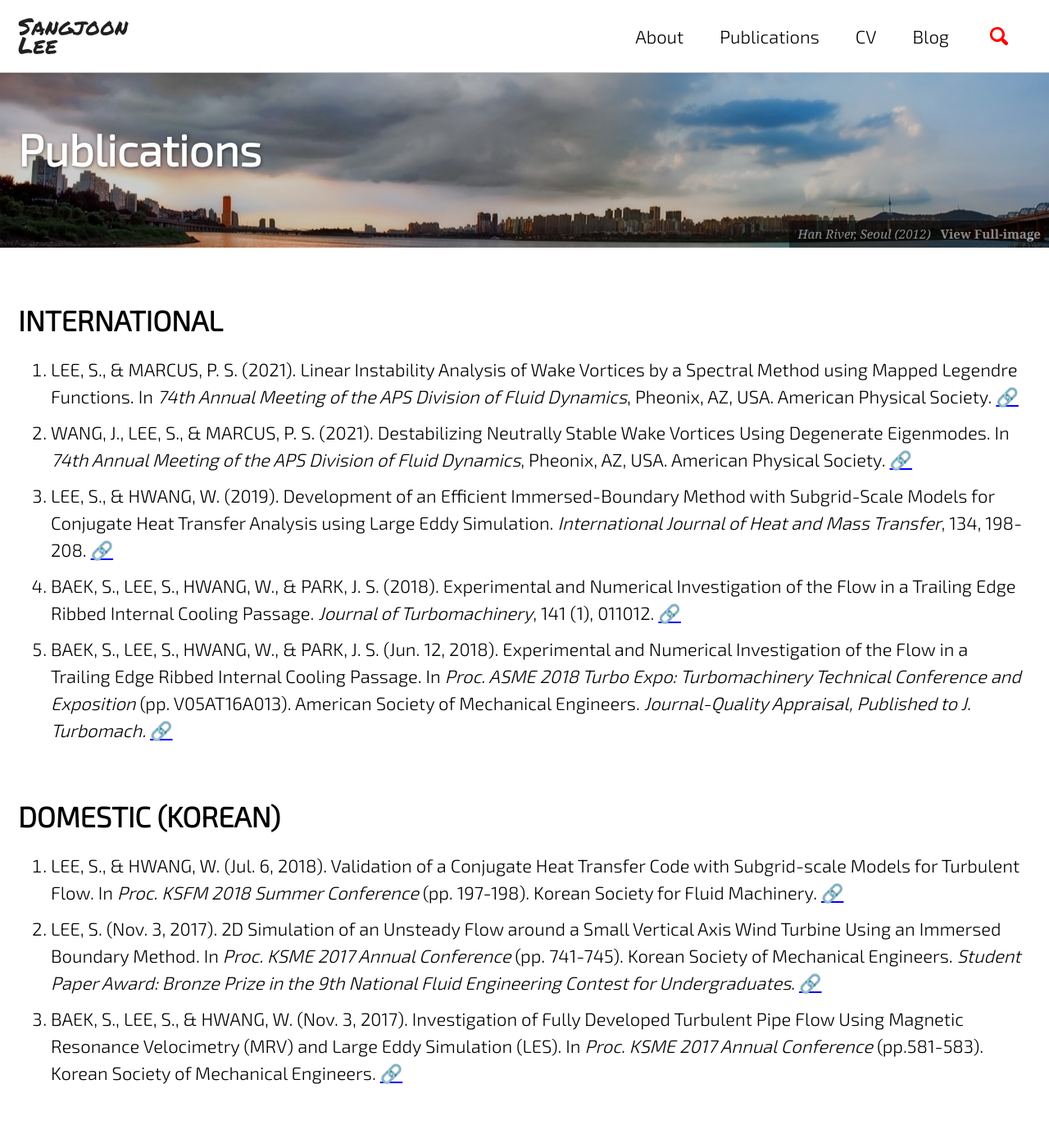
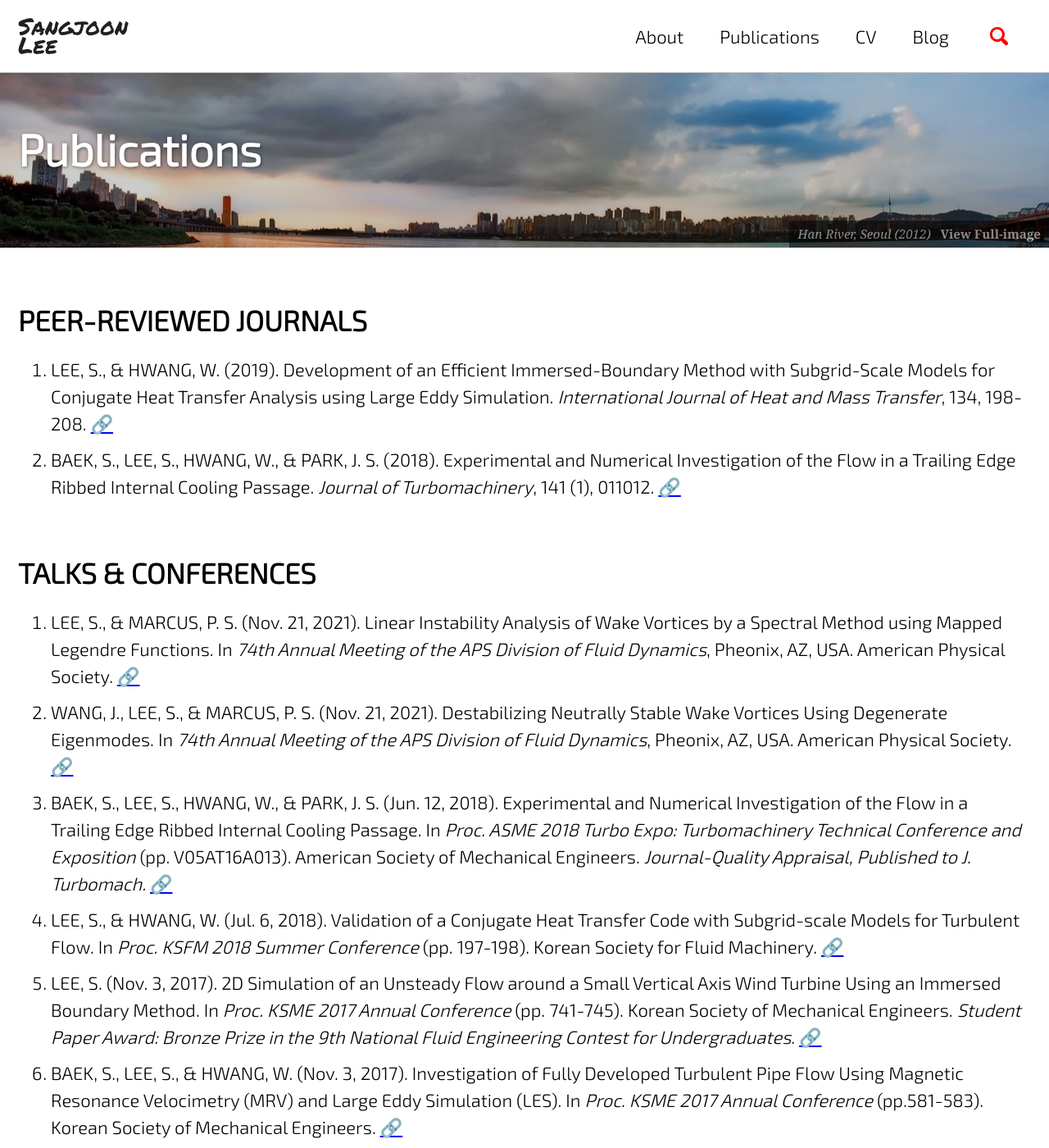
Before and after one commit to jun9303/jun9303.github.io, a Jekyll site: the page built from _pages/publications.md, in a window 1280 px wide and 1400 px high. Shown: the whole window at 82% size. Built offline with Jekyll 4.4.1, drawn with Linux system fonts in a browser that asks for light colours; cached includes are drawn as plain includes; nearby versions of some CDN libraries; emoji names are drawn with the system emoji font.

Commit message:
APS Update 112621

```diff
--- a/_pages/publications.md
+++ b/_pages/publications.md
@@ -8,19 +8,20 @@ header:
   caption: "*Han River, Seoul (2012)* &nbsp; **[View Full-image](/assets/photographs/hangang_at_dongjak_seoul_2012.jpg)**"
 ---
 
-# INTERNATIONAL
+# PEER-REVIEWED JOURNALS
 
-1. LEE, S., & MARCUS, P. S. (2021). Linear Instability Analysis of Wake Vortices by a Spectral Method using Mapped Legendre Functions. In *74th Annual Meeting of the APS Division of Fluid Dynamics*, Pheonix, AZ, USA. American Physical Society. [:link:](https://meetings.aps.org/Meeting/DFD21/Session/E24.1)
-2. WANG, J., LEE, S., & MARCUS, P. S. (2021). Destabilizing Neutrally Stable Wake Vortices Using Degenerate Eigenmodes. In *74th Annual Meeting of the APS Division of Fluid Dynamics*, Pheonix, AZ, USA. American Physical Society. [:link:](https://meetings.aps.org/Meeting/DFD21/Session/E24.3)
-3. LEE, S., & HWANG, W. (2019). Development of an Efficient Immersed-Boundary Method with Subgrid-Scale Models for Conjugate Heat Transfer Analysis using Large Eddy Simulation. *International Journal of Heat and Mass Transfer*, 134, 198-208. [:link:](https://doi.org/10.1016/j.ijheatmasstransfer.2019.01.019)
-4. BAEK, S., LEE, S., HWANG, W., & PARK, J. S. (2018). Experimental and Numerical Investigation of the Flow in a Trailing Edge Ribbed Internal Cooling Passage. *Journal of Turbomachinery*, 141 (1), 011012. [:link:](https://doi.org/10.1115/1.4041868)
-5. BAEK, S., LEE, S., HWANG, W., & PARK, J. S. (Jun. 12, 2018). Experimental and Numerical Investigation of the Flow in a Trailing Edge Ribbed Internal Cooling Passage. In *Proc. ASME 2018 Turbo Expo: Turbomachinery Technical Conference and Exposition* (pp. V05AT16A013). American Society of Mechanical Engineers. *Journal-Quality Appraisal, Published to J. Turbomach.* [:link:](https://doi.org/10.1115/GT2018-76741)
+1. LEE, S., & HWANG, W. (2019). Development of an Efficient Immersed-Boundary Method with Subgrid-Scale Models for Conjugate Heat Transfer Analysis using Large Eddy Simulation. *International Journal of Heat and Mass Transfer*, 134, 198-208. [:link:](https://doi.org/10.1016/j.ijheatmasstransfer.2019.01.019)
+2. BAEK, S., LEE, S., HWANG, W., & PARK, J. S. (2018). Experimental and Numerical Investigation of the Flow in a Trailing Edge Ribbed Internal Cooling Passage. *Journal of Turbomachinery*, 141 (1), 011012. [:link:](https://doi.org/10.1115/1.4041868)
 
-# DOMESTIC (KOREAN)
 
-1. LEE, S., & HWANG, W. (Jul. 6, 2018). Validation of a Conjugate Heat Transfer Code with Subgrid-scale Models for Turbulent Flow. In *Proc. KSFM 2018 Summer Conference* (pp. 197-198). Korean Society for Fluid Machinery. [:link:](http://www.dbpia.co.kr/journal/articleDetail?nodeId=NODE07536688&language=ko_KR)
-2. LEE, S. (Nov. 3, 2017). 2D Simulation of an Unsteady Flow around a Small Vertical Axis Wind Turbine Using an Immersed Boundary Method. In *Proc. KSME 2017 Annual Conference* (pp. 741-745). Korean Society of Mechanical Engineers. *Student Paper Award: Bronze Prize in the 9th National Fluid Engineering Contest for Undergraduates*. [:link:](http://www.dbpia.co.kr/journal/articleDetail?nodeId=NODE07287580&language=ko_KR#)
-3. BAEK, S., LEE, S., & HWANG, W. (Nov. 3, 2017). Investigation of Fully Developed Turbulent Pipe Flow Using Magnetic Resonance Velocimetry (MRV) and Large Eddy Simulation (LES). In *Proc. KSME 2017 Annual Conference* (pp.581-583). Korean Society of Mechanical Engineers. [:link:](http://www.dbpia.co.kr/journal/articleDetail?nodeId=NODE07287540&language=ko_KR#)
+# TALKS & CONFERENCES
+
+1. LEE, S., & MARCUS, P. S. (Nov. 21, 2021). Linear Instability Analysis of Wake Vortices by a Spectral Method using Mapped Legendre Functions. In *74th Annual Meeting of the APS Division of Fluid Dynamics*, Pheonix, AZ, USA. American Physical Society. [:link:](https://meetings.aps.org/Meeting/DFD21/Session/E24.1)
+2. WANG, J., LEE, S., & MARCUS, P. S. (Nov. 21, 2021). Destabilizing Neutrally Stable Wake Vortices Using Degenerate Eigenmodes. In *74th Annual Meeting of the APS Division of Fluid Dynamics*, Pheonix, AZ, USA. American Physical Society. [:link:](https://meetings.aps.org/Meeting/DFD21/Session/E24.3)
+3. BAEK, S., LEE, S., HWANG, W., & PARK, J. S. (Jun. 12, 2018). Experimental and Numerical Investigation of the Flow in a Trailing Edge Ribbed Internal Cooling Passage. In *Proc. ASME 2018 Turbo Expo: Turbomachinery Technical Conference and Exposition* (pp. V05AT16A013). American Society of Mechanical Engineers. *Journal-Quality Appraisal, Published to J. Turbomach.* [:link:](https://doi.org/10.1115/GT2018-76741)
+4. LEE, S., & HWANG, W. (Jul. 6, 2018). Validation of a Conjugate Heat Transfer Code with Subgrid-scale Models for Turbulent Flow. In *Proc. KSFM 2018 Summer Conference* (pp. 197-198). Korean Society for Fluid Machinery. [:link:](http://www.dbpia.co.kr/journal/articleDetail?nodeId=NODE07536688&language=ko_KR)
+5. LEE, S. (Nov. 3, 2017). 2D Simulation of an Unsteady Flow around a Small Vertical Axis Wind Turbine Using an Immersed Boundary Method. In *Proc. KSME 2017 Annual Conference* (pp. 741-745). Korean Society of Mechanical Engineers. *Student Paper Award: Bronze Prize in the 9th National Fluid Engineering Contest for Undergraduates*. [:link:](http://www.dbpia.co.kr/journal/articleDetail?nodeId=NODE07287580&language=ko_KR#)
+6. BAEK, S., LEE, S., & HWANG, W. (Nov. 3, 2017). Investigation of Fully Developed Turbulent Pipe Flow Using Magnetic Resonance Velocimetry (MRV) and Large Eddy Simulation (LES). In *Proc. KSME 2017 Annual Conference* (pp.581-583). Korean Society of Mechanical Engineers. [:link:](http://www.dbpia.co.kr/journal/articleDetail?nodeId=NODE07287540&language=ko_KR#)
 
 <style type="text/css">
 h1 {
```
